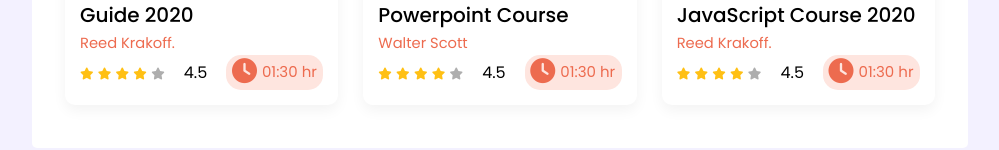
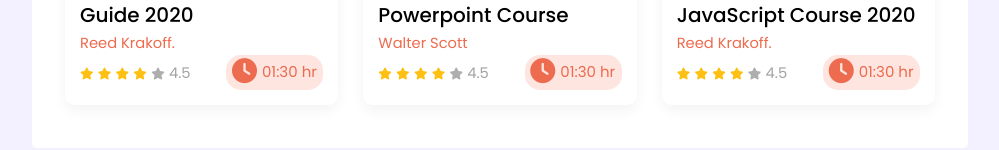
Before and after one commit to diptasahacse/leaderboard, a plain HTML site: page index.html in a window 1280 px wide. Shown: the part 972-1122 px from the top of the page, without its empty margins (140-1139 px from the left). Drawn offline with Linux system fonts and the light colour scheme.

Commit message:
modify rating value element

```diff
--- a/css/style.css
+++ b/css/style.css
@@ -155,6 +155,10 @@ hr{
 .star-rating .fas.unfilled{
     color: #AEAEAE;
 }
+.star-rating span{
+    font-size: 14.69px;
+    color: #A2A2A2;
+}
 .course-duration{
     display: flex;
     align-items: center;
--- a/index.html
+++ b/index.html
@@ -116,8 +116,9 @@
                             <i class="fas fa-star filled"></i>
                             <i class="fas fa-star filled"></i>
                             <i class="fas fa-star unfilled"></i>
+                            <span>4.5</span>
                         </div>
-                        <p>4.5</p>
+
                         <div class="course-duration">
                             <i class="fas fa-clock"></i>
                             <span>01:30 hr</span>
@@ -138,8 +139,9 @@
                             <i class="fas fa-star filled"></i>
                             <i class="fas fa-star filled"></i>
                             <i class="fas fa-star unfilled"></i>
+                            <span>4.5</span>
                         </div>
-                        <p>4.5</p>
+
                         <div class="course-duration">
                             <i class="fas fa-clock"></i>
                             <span>01:30 hr</span>
@@ -160,8 +162,9 @@
                             <i class="fas fa-star filled"></i>
                             <i class="fas fa-star filled"></i>
                             <i class="fas fa-star unfilled"></i>
+                            <span>4.5</span>
                         </div>
-                        <p>4.5</p>
+
                         <div class="course-duration">
                             <i class="fas fa-clock"></i>
                             <span>01:30 hr</span>
```
